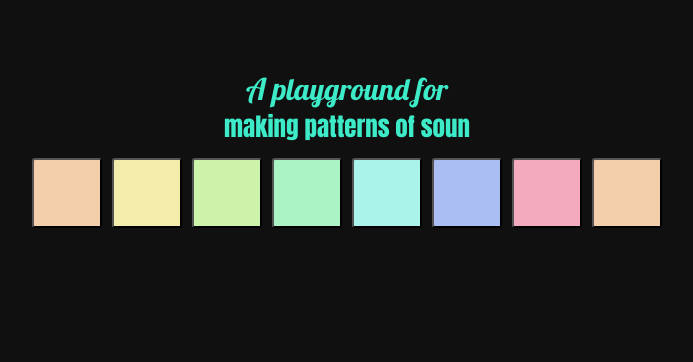
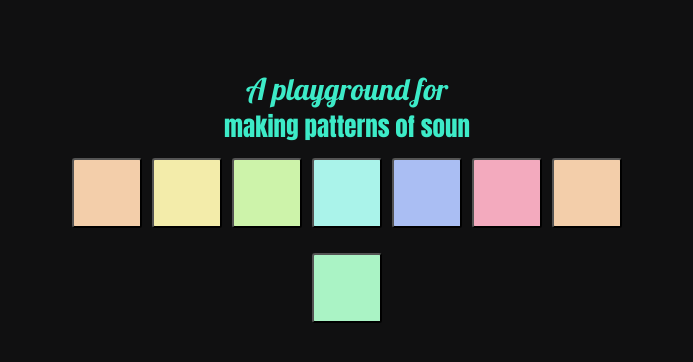
Before and after one commit to emilyjennings/making-music, a React (Create React App) app: page / in a window 1280 px wide. Shown: the top 362 px of the page, without its empty margins (293-986 px from the left). Built offline with nearby package versions, Linux system fonts and the light colour scheme; no server answers.

Commit message:
added bear

```diff
--- a/src/components/Practice.js
+++ b/src/components/Practice.js
@@ -1,6 +1,8 @@
 import React, { Component } from 'react';
 import $ from 'jquery'
 import Tone from 'tone'
+
+import Jess from './containers/Jess'
 
 import bear from '../audio_files/bear.mp3'
 
@@ -99,9 +101,9 @@ export default class Practice extends Component {
 
   bear = () => {
     const jessBear = new Tone.Player(bear).toMaster();
-    // setInterval(function(){
-      jessBear.autostart = true;
-    // }, 500)
+    setInterval(function(){
+      jessBear.start()
+    }, 2000)
   }
 
 
@@ -114,11 +116,11 @@ export default class Practice extends Component {
         <button id="practice" onClick={this.musicTest}></button>
         <button id="sequence" onClick={this.intervals}></button>
         <button id="phaser2" onClick={this.sound2}></button>
-        <button id="bear" onClick={this.bear}></button>
         <button id="phaser3" onClick={this.sound3}></button>
         <button id="interval_phaser" onClick={this.phaserIntervals}></button>
         <button id="oscillator" onClick={this.oscillator}></button>
         <button id="kick" onClick={this.kickStart}></button>
+        < Jess />
       </div>
     )
   }
--- /dev/null
+++ b/src/components/containers/Jess.js
@@ -0,0 +1,28 @@
+import React, { Component } from 'react';
+import $ from 'jquery'
+import Tone from 'tone'
+
+import bear from '../../audio_files/bear.mp3'
+
+
+export default class Jess extends Component {
+
+  bear = () => {
+    const jessBear = new Tone.Player(bear).toMaster();
+    setInterval(function(){
+      jessBear.start()
+    }, 2000)
+  }
+
+
+  componentDidMount(){
+  }
+
+  render() {
+    return (
+      <div className="Practice">
+        <button id="bear" onClick={this.bear}></button>
+      </div>
+    )
+  }
+}
```
Also changed, not shown: src/components/containers/Beat.js (added), src/components/containers/Continuous.js (added), src/components/containers/OneBeat.js (added), src/components/containers/Tone.js (added).
